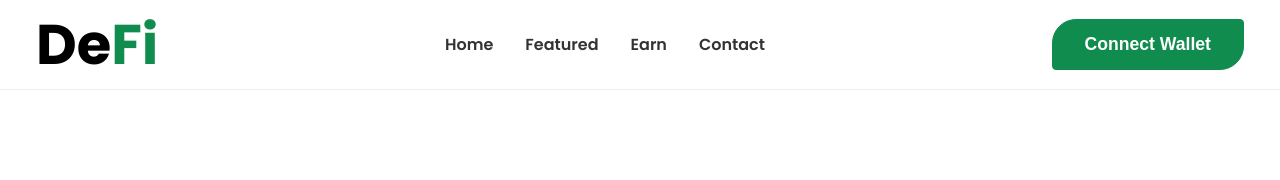
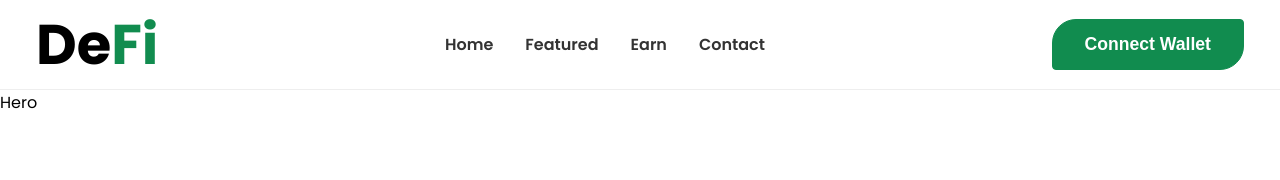
Before and after one commit to dkimd5/react-defi-crypto-app, a React (Create React App) app: page / in a window 1280 px wide. Shown: the top 180 px of the page. Built offline with nearby package versions, Linux system fonts and the light colour scheme.

Commit message:
Create Hero component

```diff
--- a/src/App.js
+++ b/src/App.js
@@ -1,10 +1,12 @@
 import React from "react";
 import Navbar from "./components/Navbar";
+import Hero from "./components/Hero";
 
 function App() {
   return (
     <>
       <Navbar />
+      <Hero />
     </>
   );
 }
--- /dev/null
+++ b/src/components/Hero.js
@@ -0,0 +1,8 @@
+import React from "react";
+import "./Hero.css";
+
+function Hero() {
+  return <div>Hero</div>;
+}
+
+export default Hero;
```
Also changed, not shown: src/components/Hero.css (added).
